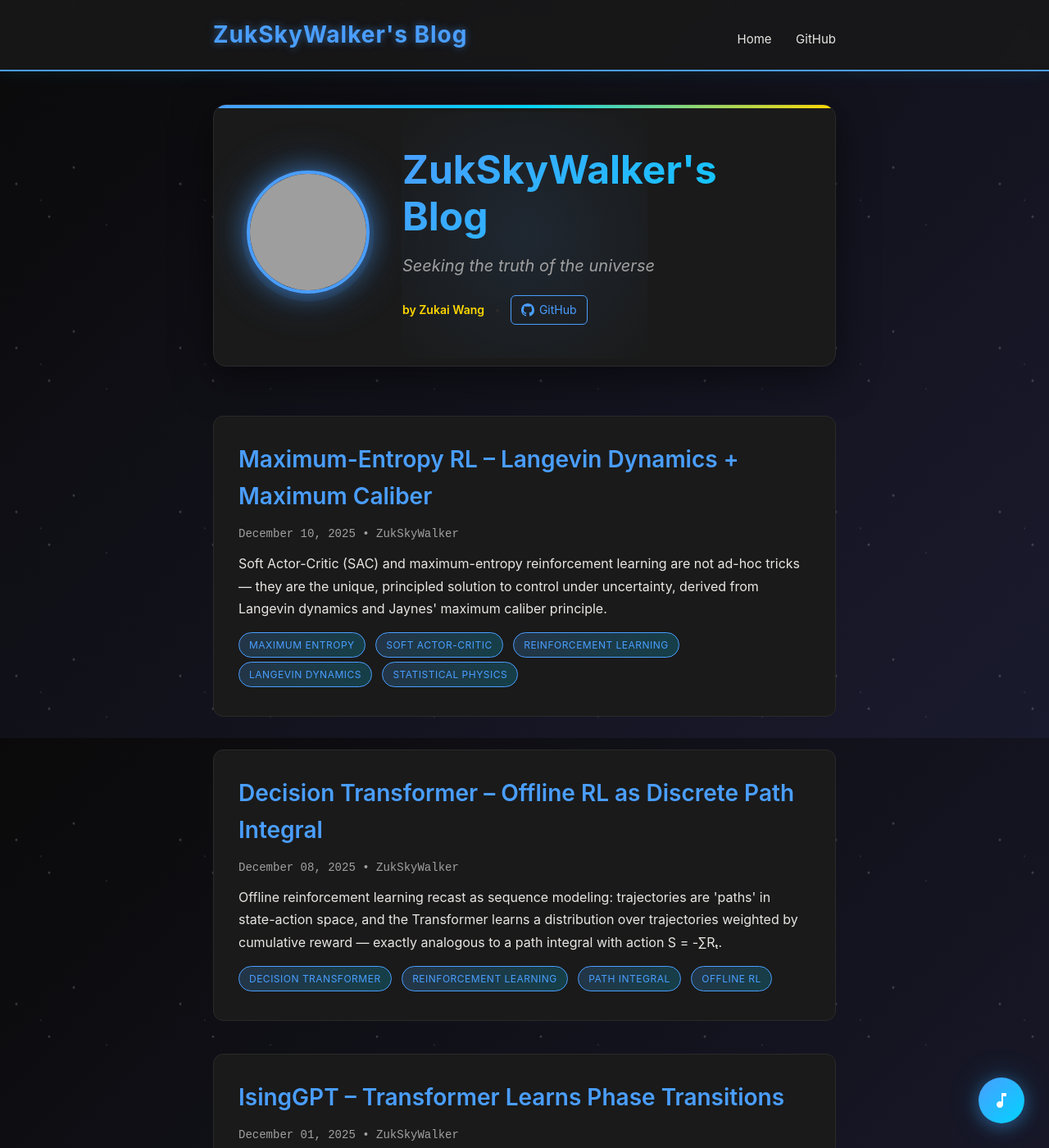
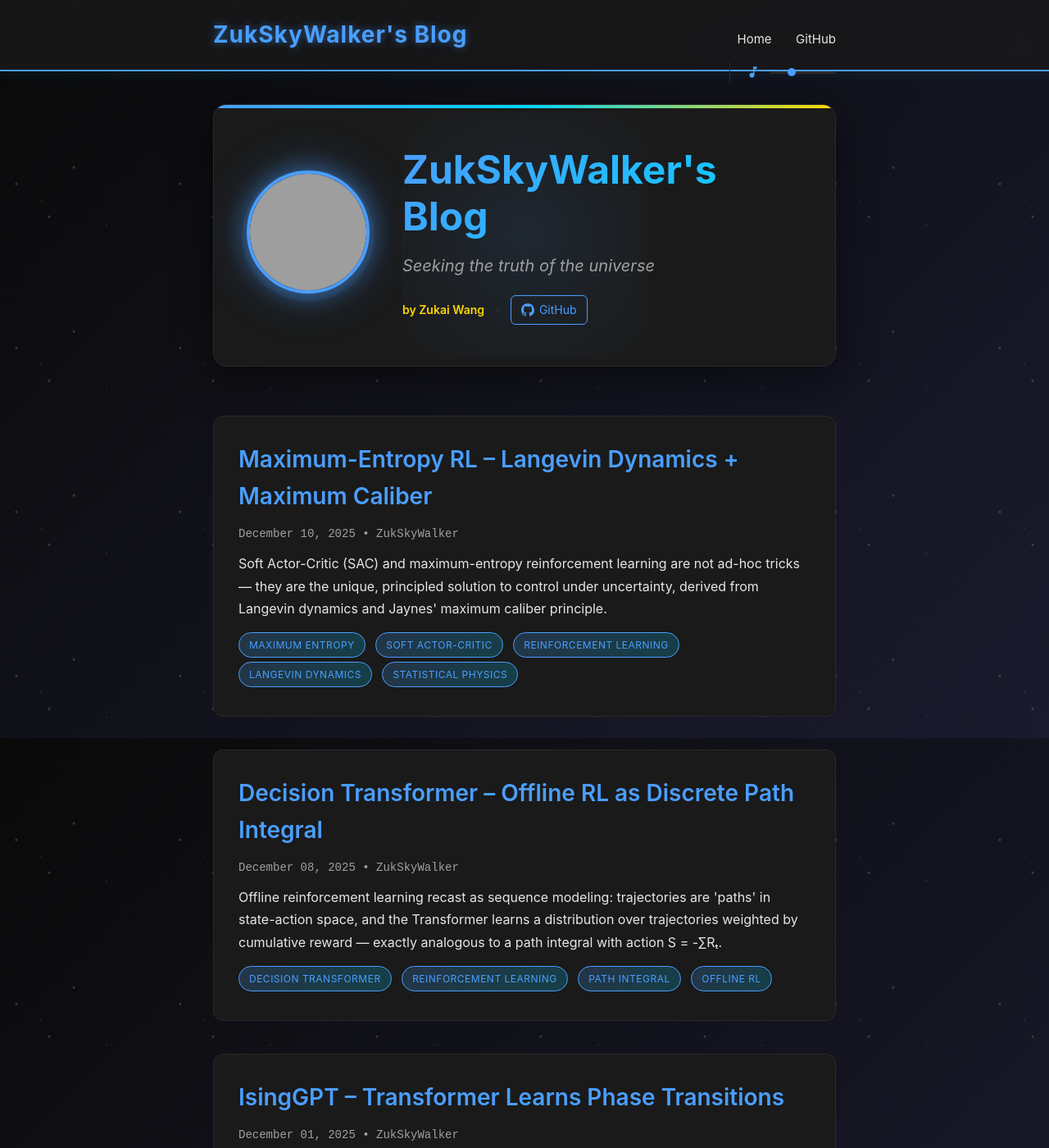
Before and after one commit to ZukSkyWalker/PhysAI-Zen, a Jekyll site: the page built from docs/index.html, in a window 1280 px wide and 1400 px high. Shown: the whole window at 82% size. Built offline with Jekyll 4.4.1, drawn with Linux system fonts in a browser that asks for light colours; nearby versions of some CDN libraries; grey boxes are pictures that could not be loaded.

Commit message:
Redesign music player: move to header with minimalist inline controls
Major changes:
1. 🎵 Moved music control to header navigation
   - Positioned right after GitHub link
   - Inline design, no floating button
   - Separated by subtle border

2. 🎨 Minimalist design:
   - Simple music icon (no text)
   - Compact volume slider (80px)
   - Clean, unobtrusive appearance
   - Matches header styling

3. 🎶 Auto-play on load:
   - Music starts automatically when page loads
   - Loops entire playlist continuously
   - Icon opacity indicates play state (full=playing, dim=paused)

4. 🎛️ Simplified controls:
   - Click icon: toggle play/pause
   - Drag slider: adjust volume (0-100%)
   - Volume saved to localStorage
   - Default: 30%

5. 📱 Responsive:
   - Slider width: 80px (desktop) → 60px (mobile)
   - Maintains clean look on all devices

Removed:
- Floating button (bottom-right)
- Complex control panel
- Status text and labels
- Play/pause icon switching (now just opacity change)

Result: Ultra-clean, professional music control that doesn't distract from content

```diff
--- a/docs/_layouts/default.html
+++ b/docs/_layouts/default.html
@@ -77,6 +77,16 @@
       <nav class="site-nav">
         <a href="{{ '/' | relative_url }}">Home</a>
         <a href="https://github.com/{{ site.github_username }}" target="_blank">GitHub</a>
+
+        <!-- Music Control -->
+        <div class="music-control-inline">
+          <button class="music-icon-btn" id="music-toggle" title="Toggle Music">
+            <svg width="18" height="18" viewBox="0 0 24 24" fill="currentColor">
+              <path d="M12 3v10.55c-.59-.34-1.27-.55-2-.55-2.21 0-4 1.79-4 4s1.79 4 4 4 4-1.79 4-4V7h4V3h-6z"/>
+            </svg>
+          </button>
+          <input type="range" id="volume-control" min="0" max="100" value="30" class="volume-inline" title="Volume">
+        </div>
       </nav>
     </div>
   </header>
@@ -95,43 +105,6 @@
     </div>
   </footer>
 
-  <!-- Background Music Player -->
-  <div id="music-player" class="music-player">
-    <div class="music-player-toggle" id="player-toggle" title="Toggle Music Player">
-      <svg width="24" height="24" viewBox="0 0 24 24" fill="currentColor">
-        <path d="M12 3v10.55c-.59-.34-1.27-.55-2-.55-2.21 0-4 1.79-4 4s1.79 4 4 4 4-1.79 4-4V7h4V3h-6z"/>
-      </svg>
-    </div>
-
-    <div class="music-player-panel" id="player-panel">
-      <div class="music-player-header">
-        <span class="music-title">🎵 Background Music</span>
-        <button class="music-close" id="close-panel" title="Close">×</button>
-      </div>
-
-      <div class="music-controls">
-        <button class="music-btn" id="play-pause" title="Play/Pause">
-          <svg id="play-icon" width="20" height="20" viewBox="0 0 24 24" fill="currentColor">
-            <path d="M8 5v14l11-7z"/>
-          </svg>
-          <svg id="pause-icon" width="20" height="20" viewBox="0 0 24 24" fill="currentColor" style="display: none;">
-            <path d="M6 4h4v16H6V4zm8 0h4v16h-4V4z"/>
-          </svg>
-        </button>
-
-        <div class="volume-control">
-          <svg width="16" height="16" viewBox="0 0 24 24" fill="currentColor">
-            <path d="M3 9v6h4l5 5V4L7 9H3zm13.5 3c0-1.77-1.02-3.29-2.5-4.03v8.05c1.48-.73 2.5-2.25 2.5-4.02zM14 3.23v2.06c2.89.86 5 3.54 5 6.71s-2.11 5.85-5 6.71v2.06c4.01-.91 7-4.49 7-8.77s-2.99-7.86-7-8.77z"/>
-          </svg>
-          <input type="range" id="volume-slider" min="0" max="100" value="30" class="volume-slider">
-          <span id="volume-value" class="volume-value">30%</span>
-        </div>
-      </div>
-
-      <div class="music-status" id="music-status">Ready to play</div>
-    </div>
-  </div>
-
   <!-- Hidden YouTube Player -->
   <div id="youtube-player" style="display: none;"></div>
 
@@ -173,55 +147,43 @@
 
     function onPlayerReady(event) {
       isPlayerReady = true;
-      player.setVolume(30); // Default volume 30%
-      updateStatus('Ready to play');
+      const savedVolume = localStorage.getItem('musicVolume') || '30';
+      player.setVolume(parseInt(savedVolume));
+      player.playVideo(); // Start playing
+      isPlaying = true;
+      updateMusicIcon();
     }
 
     function onPlayerStateChange(event) {
-      const playIcon = document.getElementById('play-icon');
-      const pauseIcon = document.getElementById('pause-icon');
-
       if (event.data == YT.PlayerState.PLAYING) {
-        playIcon.style.display = 'none';
-        pauseIcon.style.display = 'block';
-        updateStatus('Playing...');
+        isPlaying = true;
       } else if (event.data == YT.PlayerState.PAUSED) {
-        playIcon.style.display = 'block';
-        pauseIcon.style.display = 'none';
-        updateStatus('Paused');
-      } else if (event.data == YT.PlayerState.ENDED) {
-        updateStatus('Ended');
+        isPlaying = false;
       }
+      updateMusicIcon();
     }
 
-    function updateStatus(text) {
-      document.getElementById('music-status').textContent = text;
+    function updateMusicIcon() {
+      const musicBtn = document.getElementById('music-toggle');
+      if (musicBtn) {
+        musicBtn.style.opacity = isPlaying ? '1' : '0.5';
+      }
     }
 
     // UI Controls
     document.addEventListener('DOMContentLoaded', function() {
-      const playerToggle = document.getElementById('player-toggle');
-      const playerPanel = document.getElementById('player-panel');
-      const closePanel = document.getElementById('close-panel');
-      const playPauseBtn = document.getElementById('play-pause');
-      const volumeSlider = document.getElementById('volume-slider');
-      const volumeValue = document.getElementById('volume-value');
+      const musicToggle = document.getElementById('music-toggle');
+      const volumeControl = document.getElementById('volume-control');
 
-      // Toggle panel
-      playerToggle.addEventListener('click', function() {
-        playerPanel.classList.toggle('show');
-      });
+      // Load saved volume
+      const savedVolume = localStorage.getItem('musicVolume');
+      if (savedVolume) {
+        volumeControl.value = savedVolume;
+      }
 
-      closePanel.addEventListener('click', function() {
-        playerPanel.classList.remove('show');
-      });
-
-      // Play/Pause
-      playPauseBtn.addEventListener('click', function() {
-        if (!isPlayerReady) {
-          updateStatus('Player loading...');
-          return;
-        }
+      // Toggle play/pause
+      musicToggle.addEventListener('click', function() {
+        if (!isPlayerReady) return;
 
         const state = player.getPlayerState();
         if (state === YT.PlayerState.PLAYING) {
--- a/docs/assets/css/style.css
+++ b/docs/assets/css/style.css
@@ -737,185 +737,80 @@ a {
   box-shadow: 0 0 10px var(--glow-color);
 }
 
-/* Music Player */
-.music-player {
-  position: fixed;
-  bottom: 30px;
-  right: 30px;
-  z-index: 1000;
+/* Inline Music Control */
+.music-control-inline {
+  display: flex;
+  align-items: center;
+  gap: 8px;
+  margin-left: 15px;
+  padding-left: 15px;
+  border-left: 1px solid var(--border-color);
 }
 
-.music-player-toggle {
-  width: 56px;
-  height: 56px;
-  border-radius: 50%;
-  background: linear-gradient(135deg, var(--primary-color), var(--secondary-color));
+.music-icon-btn {
+  background: none;
+  border: none;
+  color: var(--primary-color);
+  cursor: pointer;
+  padding: 4px;
   display: flex;
   align-items: center;
   justify-content: center;
-  cursor: pointer;
-  box-shadow: 0 4px 20px rgba(74, 158, 255, 0.4), 0 0 40px rgba(0, 212, 255, 0.2);
   transition: all 0.3s ease;
-  color: white;
+  opacity: 1;
 }
 
-.music-player-toggle:hover {
-  transform: scale(1.1) rotate(15deg);
-  box-shadow: 0 6px 30px rgba(74, 158, 255, 0.6), 0 0 60px rgba(0, 212, 255, 0.3);
+.music-icon-btn:hover {
+  color: var(--secondary-color);
+  transform: scale(1.1);
 }
 
-.music-player-panel {
-  position: absolute;
-  bottom: 70px;
-  right: 0;
-  width: 320px;
-  background: var(--surface);
-  border: 1px solid var(--primary-color);
-  border-radius: 12px;
-  box-shadow: 0 8px 32px rgba(0, 0, 0, 0.5), 0 0 20px rgba(74, 158, 255, 0.2);
-  opacity: 0;
-  visibility: hidden;
-  transform: translateY(10px);
-  transition: all 0.3s ease;
+.music-icon-btn:active {
+  transform: scale(0.9);
 }
 
-.music-player-panel.show {
-  opacity: 1;
-  visibility: visible;
-  transform: translateY(0);
-}
-
-.music-player-header {
-  display: flex;
-  justify-content: space-between;
-  align-items: center;
-  padding: 15px;
-  border-bottom: 1px solid var(--border-color);
-}
-
-.music-title {
-  font-size: 14px;
-  font-weight: 600;
-  color: var(--accent-color);
-}
-
-.music-close {
-  background: none;
-  border: none;
-  color: var(--light-text);
-  font-size: 24px;
-  cursor: pointer;
-  padding: 0;
-  width: 24px;
-  height: 24px;
-  display: flex;
-  align-items: center;
-  justify-content: center;
-  transition: all 0.2s ease;
-}
-
-.music-close:hover {
-  color: var(--primary-color);
-  transform: rotate(90deg);
-}
-
-.music-controls {
-  padding: 20px 15px;
-  display: flex;
-  flex-direction: column;
-  gap: 15px;
-}
-
-.music-btn {
-  width: 48px;
-  height: 48px;
-  border-radius: 50%;
-  background: linear-gradient(135deg, var(--primary-color), var(--secondary-color));
-  border: none;
-  cursor: pointer;
-  display: flex;
-  align-items: center;
-  justify-content: center;
-  color: white;
-  transition: all 0.3s ease;
-  margin: 0 auto;
-  box-shadow: 0 4px 12px rgba(74, 158, 255, 0.3);
-}
-
-.music-btn:hover {
-  transform: scale(1.1);
-  box-shadow: 0 6px 20px rgba(74, 158, 255, 0.5);
-}
-
-.music-btn:active {
-  transform: scale(0.95);
-}
-
-.volume-control {
-  display: flex;
-  align-items: center;
-  gap: 10px;
-  color: var(--light-text);
-}
-
-.volume-slider {
-  flex: 1;
-  height: 4px;
+.volume-inline {
+  width: 80px;
+  height: 3px;
   border-radius: 2px;
   background: var(--border-color);
   outline: none;
   -webkit-appearance: none;
   appearance: none;
+  cursor: pointer;
 }
 
-.volume-slider::-webkit-slider-thumb {
+.volume-inline::-webkit-slider-thumb {
   -webkit-appearance: none;
   appearance: none;
-  width: 14px;
-  height: 14px;
+  width: 10px;
+  height: 10px;
   border-radius: 50%;
   background: var(--primary-color);
   cursor: pointer;
-  box-shadow: 0 0 10px var(--glow-color);
   transition: all 0.2s ease;
 }
 
-.volume-slider::-webkit-slider-thumb:hover {
+.volume-inline::-webkit-slider-thumb:hover {
   background: var(--secondary-color);
-  transform: scale(1.2);
+  transform: scale(1.3);
+  box-shadow: 0 0 8px var(--glow-color);
 }
 
-.volume-slider::-moz-range-thumb {
-  width: 14px;
-  height: 14px;
+.volume-inline::-moz-range-thumb {
+  width: 10px;
+  height: 10px;
   border-radius: 50%;
   background: var(--primary-color);
   cursor: pointer;
   border: none;
-  box-shadow: 0 0 10px var(--glow-color);
   transition: all 0.2s ease;
 }
 
-.volume-slider::-moz-range-thumb:hover {
+.volume-inline::-moz-range-thumb:hover {
   background: var(--secondary-color);
-  transform: scale(1.2);
-}
-
-.volume-value {
-  font-size: 12px;
-  min-width: 35px;
-  text-align: right;
-  color: var(--accent-color);
-  font-weight: 600;
-}
-
-.music-status {
-  padding: 10px 15px;
-  border-top: 1px solid var(--border-color);
-  font-size: 12px;
-  color: var(--light-text);
-  text-align: center;
-  font-style: italic;
+  transform: scale(1.3);
+  box-shadow: 0 0 8px var(--glow-color);
 }
 
 /* Responsive */
@@ -997,18 +892,12 @@ a {
     padding: 20px;
   }
 
-  .music-player {
-    bottom: 20px;
-    right: 20px;
+  .music-control-inline {
+    margin-left: 10px;
+    padding-left: 10px;
   }
 
-  .music-player-toggle {
-    width: 48px;
-    height: 48px;
-  }
-
-  .music-player-panel {
-    width: 280px;
-    bottom: 60px;
+  .volume-inline {
+    width: 60px;
   }
 }
```
Also changed, not shown: other parts of docs/_layouts/default.html (+6 -14 lines).
